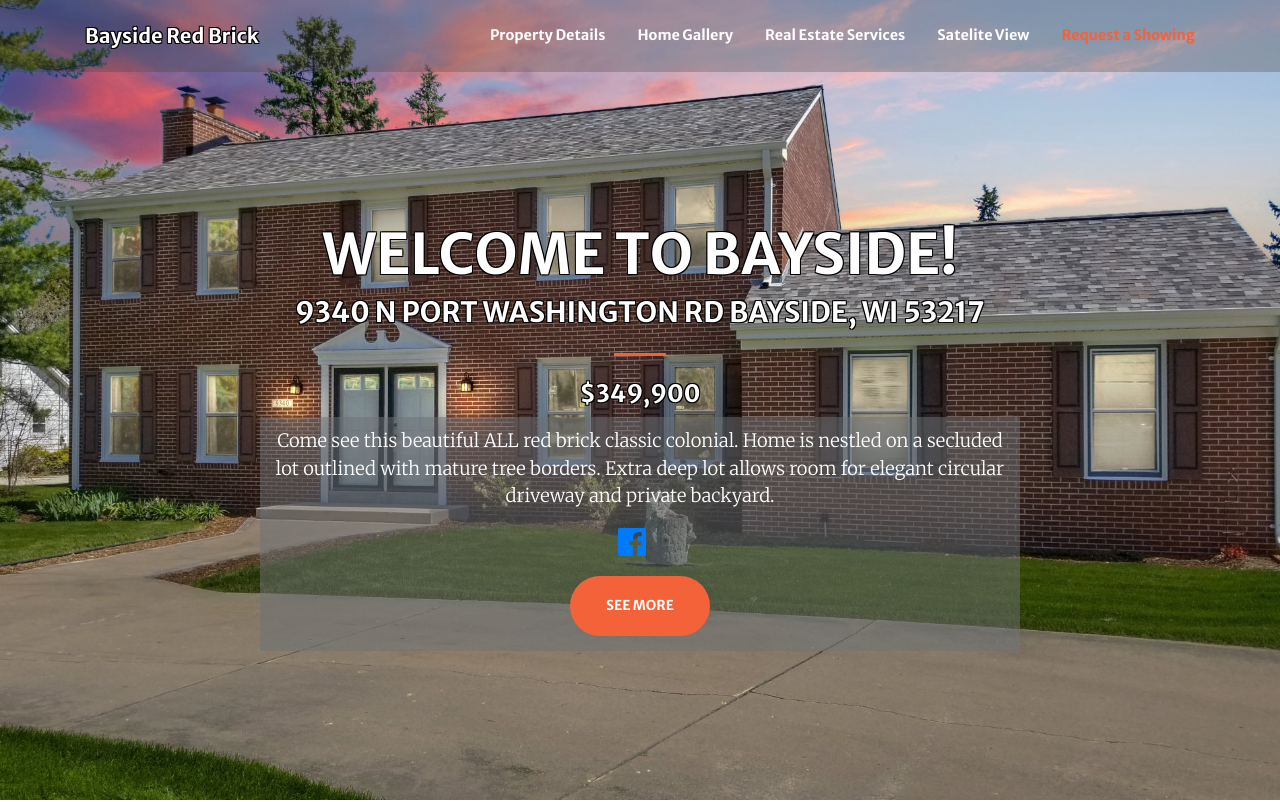
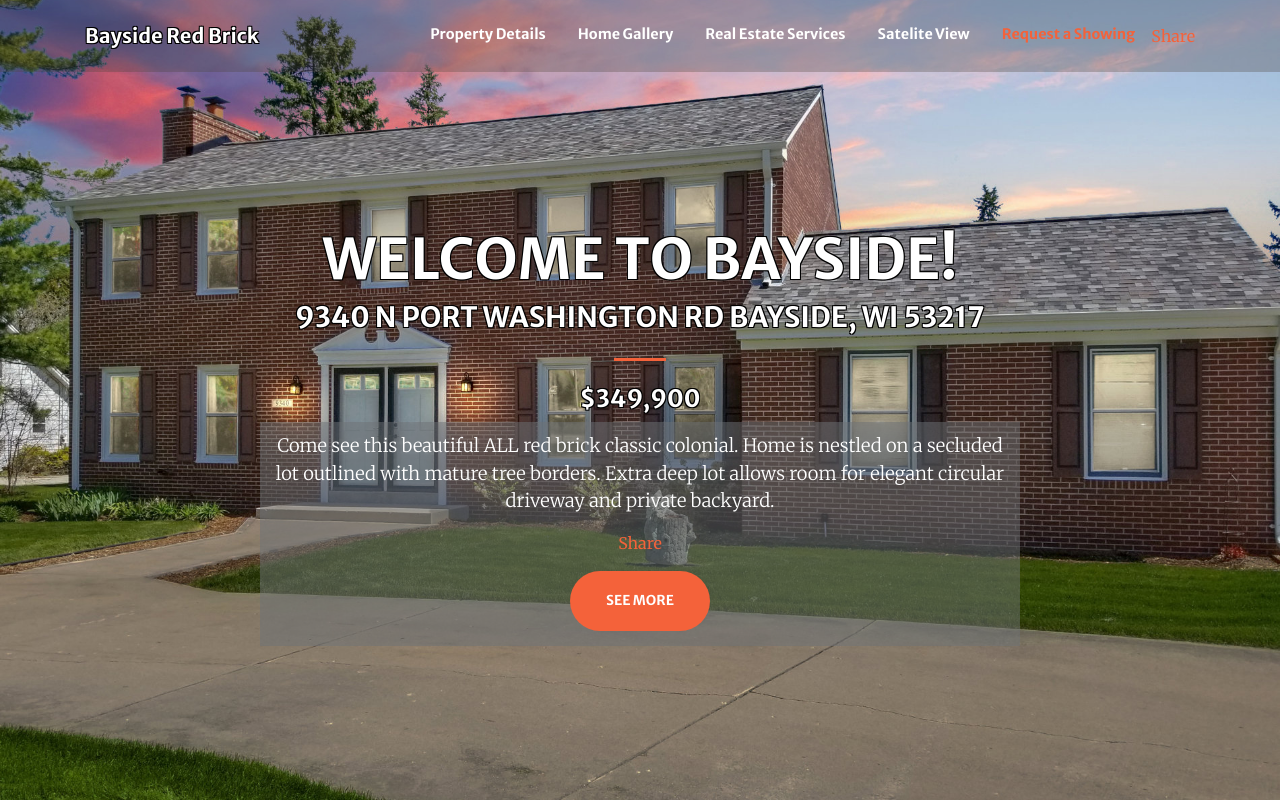
Before and after one commit to thedevolution/baysideredbrick.com, a website with bundled scripts: page index.html in a window 1280 px wide. Shown: the top 802 px of the page. Built offline with nearby package versions, Linux system fonts and the light colour scheme.

Commit message:
Updated FB share options

```diff
--- a/index.html
+++ b/index.html
@@ -70,6 +70,12 @@
           <li class="nav-item">
             <a class="nav-link js-scroll-trigger" href="#contact">Request a Showing</a>
           </li>
+          <li class="nav-item">
+              <div class="fb-share-button" data-href="http://baysideredbrick.com" data-layout="button_count"
+              data-size="large"><a target="_blank"
+                href="https://www.facebook.com/sharer/sharer.php?u=http%3A%2F%2Fbaysideredbrick.com%2F&amp;src=sdkpreparse"
+                class="fb-xfbml-parse-ignore">Share</a></div>
+          </li>
         </ul>
       </div>
     </div>
@@ -92,26 +98,10 @@
           <p class="text-white font-weight-light">Come see this beautiful ALL red brick classic colonial. Home is
             nestled on a secluded lot outlined with mature tree borders. Extra deep lot allows room for elegant circular
             driveway and private backyard.
-            <ul class="list-inline mb-0">
-              <li class="list-inline-item mr-3">
-                <a style="color: #007bff;" target="_blank"
-                  href="https://www.facebook.com/sharer/sharer.php?u=http%3A%2F%2Fbaysideredbrick.com%2F&amp;src=sdkpreparse">
-                  <i class="fab fa-facebook fa-2x fa-fw"></i>
-                </a>
-              </li>
-              <!--
-                <li class="list-inline-item mr-3">
-                  <a href="#">
-                    <i class="fab fa-twitter-square fa-2x fa-fw"></i>
-                  </a>
-                </li>
-                <li class="list-inline-item">
-                  <a href="#">
-                    <i class="fab fa-instagram fa-2x fa-fw"></i>
-                  </a>
-                </li>
-                -->
-            </ul>
+            <div class="fb-share-button" data-href="http://baysideredbrick.com" data-layout="button_count"
+            data-size="large"><a target="_blank"
+              href="https://www.facebook.com/sharer/sharer.php?u=http%3A%2F%2Fbaysideredbrick.com%2F&amp;src=sdkpreparse"
+              class="fb-xfbml-parse-ignore">Share</a></div>
           </p>
 
           <a class="btn btn-primary btn-xl js-scroll-trigger" href="#portfolio">See More</a>
```
